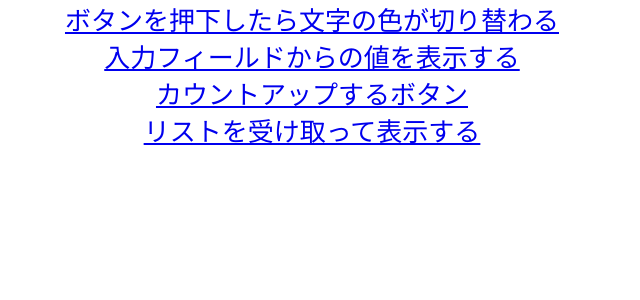
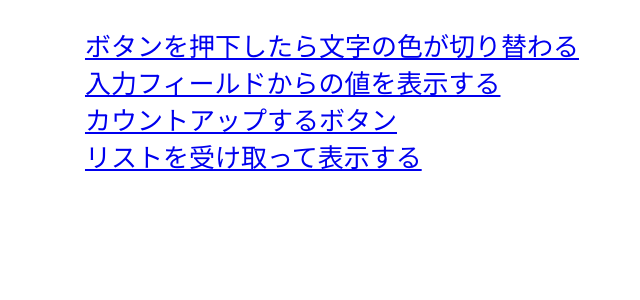
Before and after one commit to TokutyTok/react_challenge, a React (Create React App) app: page / in a window 1280 px wide. Shown: the top 300 px of the page, without its empty margins (328-968 px from the left). Built offline with nearby package versions, Linux system fonts and the light colour scheme.

Commit message:
#7 add link ronte loop

```diff
--- a/src/App.jsx
+++ b/src/App.jsx
@@ -1,22 +1,14 @@
 import React from 'react'
-
 import { Route, Routes } from 'react-router-dom'
-
-import ButtonClickChangeColor from './pages/ButtonClickChangeColor'
-import ValueDisplayEntered from './pages/ValueDisplayEntered'
-import Counter from './pages/Counter'
-import ShowList from './pages/ShowList'
-import Home from './pages/Home'
+import { routeList } from "../src/Transition";
 
 function App() {
   return (
     <div>
       <Routes>
-        <Route path="/" element={<Home/>}/>
-        <Route path="/ButtonClickChangeColor" element={<ButtonClickChangeColor/>}/>
-        <Route path="/ValueDisplayEntered" element={<ValueDisplayEntered/>}/>
-        <Route path="/Counter" element={<Counter/>}/>
-        <Route path="/ShowList" element={<ShowList/>}/>
+        {Object.entries(routeList).map(([key, value]) => {
+              return <Route key={key} path={key} element={value}/>
+        })}
       </Routes>
     </div>
   )
--- /dev/null
+++ b/src/Transition.jsx
@@ -0,0 +1,22 @@
+import Home from '../src/pages/Home'
+import ButtonClickChangeColor from '../src/pages/ButtonClickChangeColor'
+import ValueDisplayEntered from '../src/pages/ValueDisplayEntered'
+import Counter from '../src/pages/Counter'
+import ShowList from '../src/pages/ShowList'
+
+const linkList = {
+    "/ButtonClickChangeColor":"ボタンを押下したら文字の色が切り替わる",
+    "/ValueDisplayEntered":"入力フィールドからの値を表示する",
+    "/Counter":"カウントアップするボタン",
+    "/ShowList":"リストを受け取って表示する"
+}
+
+const routeList = {
+    "/":<Home/>,
+    "/ButtonClickChangeColor":<ButtonClickChangeColor/>,
+    "/ValueDisplayEntered":<ValueDisplayEntered/>,
+    "/Counter":<Counter/>,
+    "/ShowList":<ShowList/>
+}
+
+export { linkList, routeList };
--- a/src/pages/Home.jsx
+++ b/src/pages/Home.jsx
@@ -1,4 +1,5 @@
 import { Link } from "react-router-dom";
+import { linkList } from "../Transition";
 
 export default function Home() {
     return(
@@ -6,18 +7,13 @@ export default function Home() {
         <title>Home</title>
         <div>
             <nav className="App-liststyle-none">
-                <li>
-                    <Link to="/ButtonClickChangeColor">ボタンを押下したら文字の色が切り替わる</Link>
-                </li>
-                <li>
-                    <Link to="/ValueDisplayEntered">入力フィールドからの値を表示する</Link>
-                </li>
-                <li>
-                    <Link to="/Counter">カウントアップするボタン</Link>
-                </li>
-                <li>
-                    <Link to="/ShowList">リストを受け取って表示する</Link>
-                </li>
+                <ul>
+                    {Object.entries(linkList).map(([key, value]) => (
+                        <li key={key}>
+                            <Link to={key}>{value}</Link>
+                        </li>
+                    ))}
+                </ul>
             </nav>
         </div>
       </>
```
